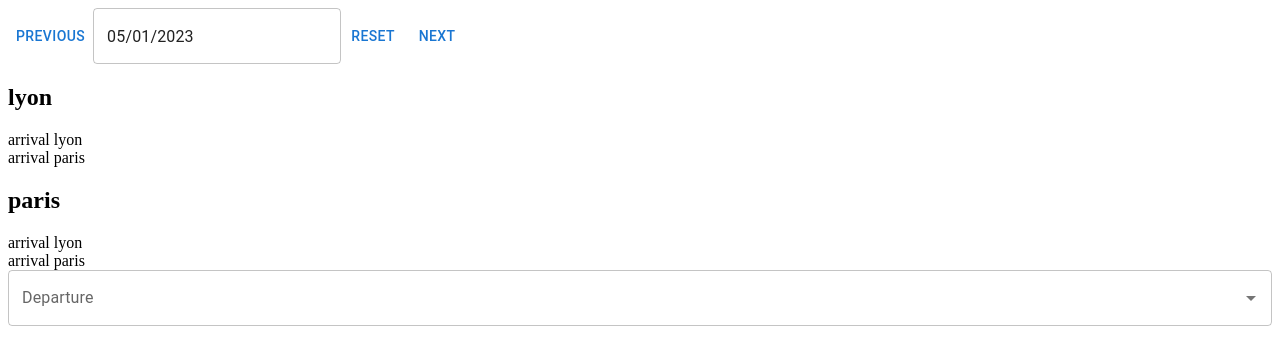
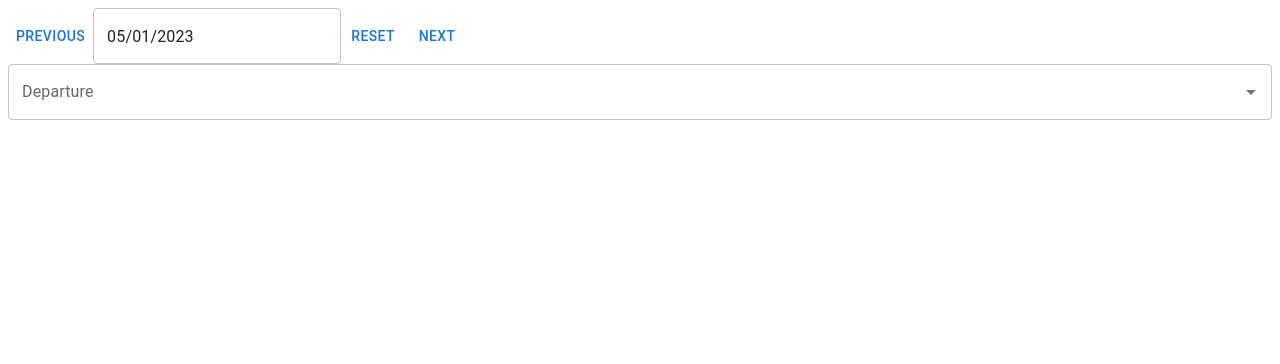
Before and after one commit to felixcapuano/tgvmax_alert, a Next.js app: page / in a window 1280 px wide. Shown: the top 364 px of the page. Built offline with nearby package versions, Linux system fonts and the light colour scheme.

Commit message:
structure

```diff
--- a/src/components/ArrivalFilter.js
+++ b/src/components/ArrivalFilter.js
@@ -1,17 +1,50 @@
 import { useState } from 'react';
+import StationSelector from '@/components/StationSelector';
+import Typography from '@mui/material/Typography';
+import TrainTimeline from '@/components/TrainTimeline';
+import Grid from '@mui/material/Grid';
+import Button from '@mui/material/Button';
 
 const ArrivalFilter = ({ datetime, departure }) => {
-  const [arrivals, setArrivals] = useState([
-    { station: 'lyon' },
-    { station: 'paris' },
-  ]);
+  const [arrivals, setArrivals] = useState([]);
+
+  const stationHandler = (e, i) => {
+    if (!i) return;
+    setArrivals([...arrivals, { ...i, index: arrivals.length }]);
+  };
+
+  const closeHandler = (indexToRemove) => {
+    setArrivals(arrivals.filter(({ index }) => index !== indexToRemove));
+  };
 
   const displayArrival = (arr) => {
-    const key = datetime.toString() + departure.station + arr.station;
-    return <div key={key}>arrival {arr.station}</div>;
+    return (
+      <Grid key={arr.index} container>
+        <Grid xs={1}>
+          <Button onClick={() => closeHandler(arr.index)}>-</Button>
+        </Grid>
+        <Grid xs={3}>
+          <Typography>{'> ' + arr.label}</Typography>
+        </Grid>
+        <Grid xs={8}>
+          <TrainTimeline
+            datetime={datetime}
+            departure={departure}
+            arrivals={arrivals}
+          />
+        </Grid>
+      </Grid>
+    );
   };
 
-  return <div>{arrivals.map(displayArrival)}</div>;
+  return (
+    <div>
+      {arrivals.map(displayArrival)}
+      <dic>
+        <StationSelector onChange={stationHandler} placeholder='Arrival' />
+      </dic>
+    </div>
+  );
 };
 
 export default ArrivalFilter;
--- a/src/components/DepartureFilter.js
+++ b/src/components/DepartureFilter.js
@@ -1,19 +1,30 @@
 import { useState } from 'react';
 import ArrivalFilter from '@/components/ArrivalFilter';
 import StationSelector from '@/components/StationSelector';
+import Typography from '@mui/material/Typography';
+import Button from '@mui/material/Button';
+import Stack from '@mui/material/Stack';
 
 const DepartureFilter = ({ datetime }) => {
-  const [departures, setDepartures] = useState([
-    { station: 'lyon' },
-    { station: 'paris' },
-  ]);
+  const [departures, setDepartures] = useState([]);
+
+  const stationHandler = (e, i) => {
+    if (!i) return;
+    setDepartures([...departures, { ...i, index: departures.length }]);
+  };
+
+  const closeHandler = (indexToRemove) => {
+    setDepartures(departures.filter(({ index }) => index !== indexToRemove));
+  };
 
   const displayDeparture = (dep) => {
-    const key = datetime.toString() + dep.station;
-
+    console.log(dep);
     return (
-      <div key={key}>
-        <h2>{dep.station}</h2>
+      <div key={dep.index}>
+        <Stack direction='horizontal'>
+          <Button onClick={() => closeHandler(dep.index)}>-</Button>
+          <Typography>{dep.label}</Typography>
+        </Stack>
         <ArrivalFilter datetime={datetime} departure={dep} />
       </div>
     );
@@ -23,7 +34,7 @@ const DepartureFilter = ({ datetime }) => {
     <div>
       {departures.map(displayDeparture)}
       <div>
-        <StationSelector />
+        <StationSelector onChange={stationHandler} placeholder='Departure' />
       </div>
     </div>
   );
--- a/src/components/StationSelector.js
+++ b/src/components/StationSelector.js
@@ -3,12 +3,12 @@ import TextField from '@mui/material/TextField';
 import { useState, useCallback } from 'react';
 import { fetchStations } from '@/utils/fetchs';
 
-const StationSelector = () => {
+const StationSelector = ({ onChange, placeholder }) => {
   const [station, setStation] = useState({ label: '', value: '' });
   const [stationOptions, setStationOptions] = useState([]);
 
   const stationInputHandler = useCallback(
-    async (event, input) => {
+    async (e, input) => {
       if (input.length < 3) return;
 
       const stations = await fetchStations(input);
@@ -20,12 +20,12 @@ const StationSelector = () => {
   return (
     <Autocomplete
       value={station}
-      onChange={(e, i) => setStation(i)}
+      onChange={onChange}
       options={stationOptions}
       onInputChange={stationInputHandler}
       filterOptions={(x) => x}
       isOptionEqualToValue={(o, v) => o.label === v}
-      renderInput={(params) => <TextField {...params} label='Departure' />}
+      renderInput={(params) => <TextField {...params} label={placeholder} />}
       disablePortal
       fullWidth
     />
--- /dev/null
+++ b/src/components/TrainTimeline.js
@@ -0,0 +1,19 @@
+import { Step, StepButton } from '@mui/material';
+import Stepper from '@mui/material/Stepper';
+
+const TrainTimeline = () => {
+  return (
+    <div>
+      <Stepper>
+        <Step>
+          <StepButton>19h</StepButton>
+        </Step>
+        <Step>
+          <StepButton>20h</StepButton>
+        </Step>
+      </Stepper>
+    </div>
+  );
+};
+
+export default TrainTimeline;
```
